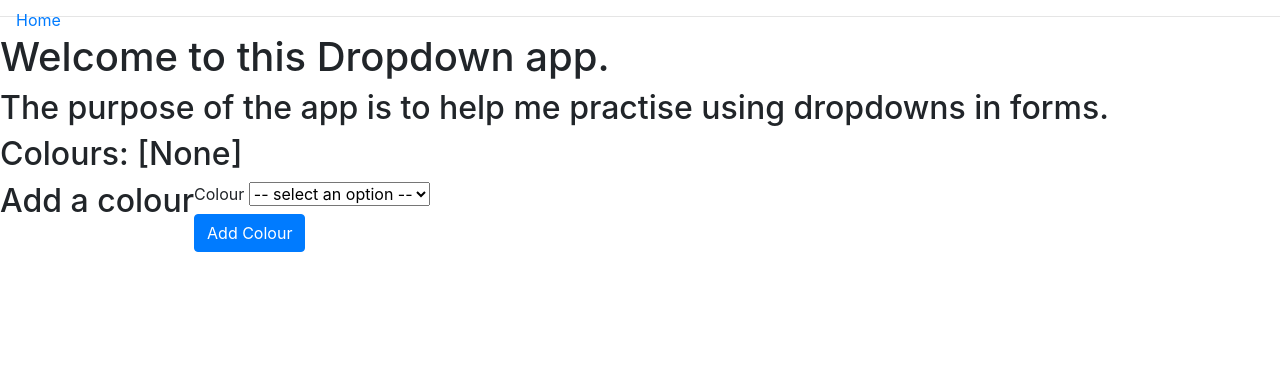
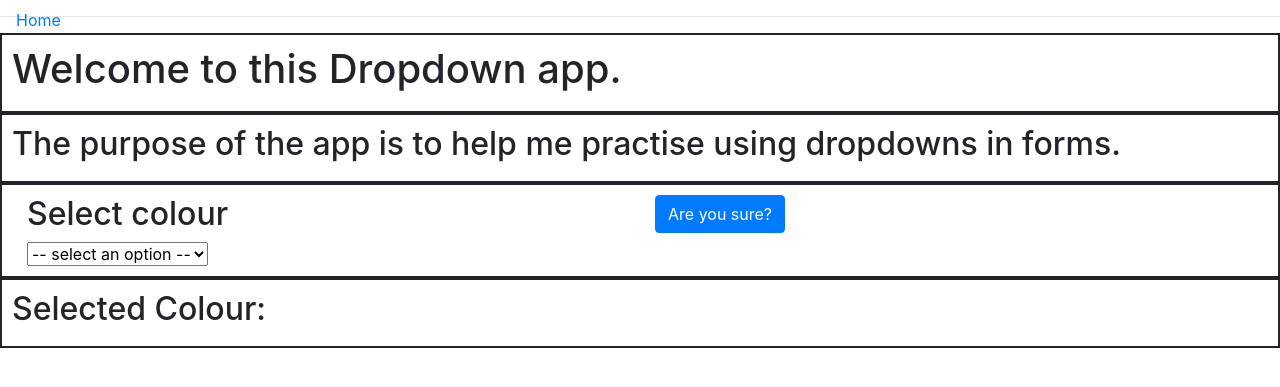
Before and after one commit to chrishaining/Flask-dropdown-app, a Flask app: page / in a window 1280 px wide. Shown: the top 387 px of the page. Run offline with Flask 2, Linux system fonts and the light colour scheme; some libraries are stand-ins or nearby versions.

Commit message:
adds some styling

```diff
--- a/app/routes.py
+++ b/app/routes.py
@@ -3,8 +3,9 @@ from flask import render_template, redirect, request
 
 
 @app.route('/', methods=['GET', 'POST'])
-def colours():
-    colours = []
+def select_colour():
+    selected_colour = []
     colour = request.form.get('colour')
-    colours.append(colour)
-    return render_template('index.html', title="Home", colours=colours)
+    selected_colour.append(colour)
+    pretty_selected_colour = selected_colour[0]
+    return render_template('index.html', title="Home", pretty_selected_colour=pretty_selected_colour)
--- /dev/null
+++ b/app/static/css/styles.css
@@ -0,0 +1,20 @@
+.red {
+    color: red
+}
+
+.blue {
+    color: blue
+}
+
+.green {
+    color: green
+}
+
+.yellow {
+    color: yellow
+}
+
+.row {
+    padding: 10px;
+    border: solid 2px;
+}
--- a/app/templates/base.html
+++ b/app/templates/base.html
@@ -8,8 +8,6 @@
     <meta http-equiv="X-UA-Compatible" content="ie=edge">
     <link rel="stylesheet" href="../static/css/styles.css">
     <link rel="stylesheet" href="https://stackpath.bootstrapcdn.com/bootstrap/4.4.1/css/bootstrap.min.css" integrity="sha384-Vkoo8x4CGsO3+Hhxv8T/Q5PaXtkKtu6ug5TOeNV6gBiFeWPGFN9MuhOf23Q9Ifjh" crossorigin="anonymous">
-    <link rel="shortcut icon" type="image/png" href="../static/favicon.ico" />
-    <script src="https://kit.fontawesome.com/a076d05399.js"></script>
 </head>
 
 <body>
--- a/app/templates/index.html
+++ b/app/templates/index.html
@@ -8,24 +8,42 @@
         <h2>The purpose of the app is to help me practise using dropdowns in forms.</h2>
     </div>
 
+
     <div class="row">
-        <h2>Colours: {{colours}}</h2>
+        <div class="col-sm-6">
+
+            <h2>Select colour</h2>
+            <form action="/" method="POST">
+                <select name="colour">
+                    <option disabled selected value> -- select an option -- </option>
+                     <option value="red" class="red">Red</option>
+                     <option value="blue" class="blue">Blue</option>
+                     <option value="yellow" class="yellow">Yellow</option>
+                     <option value="green" class="green">Green</option>
+                </select>
+        </div>
+        <div class="col-sm-6">
+            <button type="submit" class="btn btn-primary">Are you sure?</button>
+        </div>
+        </form>
     </div>
 
     <div class="row">
-        <h2>Add a colour</h2>
-        <form action="/" method="POST">
-            <label for="colour">Colour</label>
-            <select name="colour">
-                    <option disabled selected value> -- select an option -- </option>
-                     <option value="red">Red</option><br>
-                     <option value="blue">Blue</option><br>
-                     <option value="yellow">Yellow</option><br>
-                     <option value="green">Green</option><br>
-                </select>
-            <br>
-            <button type="submit" class="btn btn-primary" value="Add Colour">Add Colour</button>
-        </form>
+        <h2>Selected Colour: </h2>
+
+        {% if pretty_selected_colour == 'red' %}
+        <h3 class='red'>{{pretty_selected_colour}}</h3>
+
+        {% elif pretty_selected_colour == 'blue' %}
+        <h3 class='blue'>{{pretty_selected_colour}}</h3>
+
+        {% elif pretty_selected_colour == 'green' %}
+        <h3 class='green'>{{pretty_selected_colour}}</h3>
+
+        {% elif pretty_selected_colour == 'yellow' %}
+        <h3 class='yellow'>{{pretty_selected_colour}}</h3>
+
+        {% endif %}
     </div>
 
 
```
